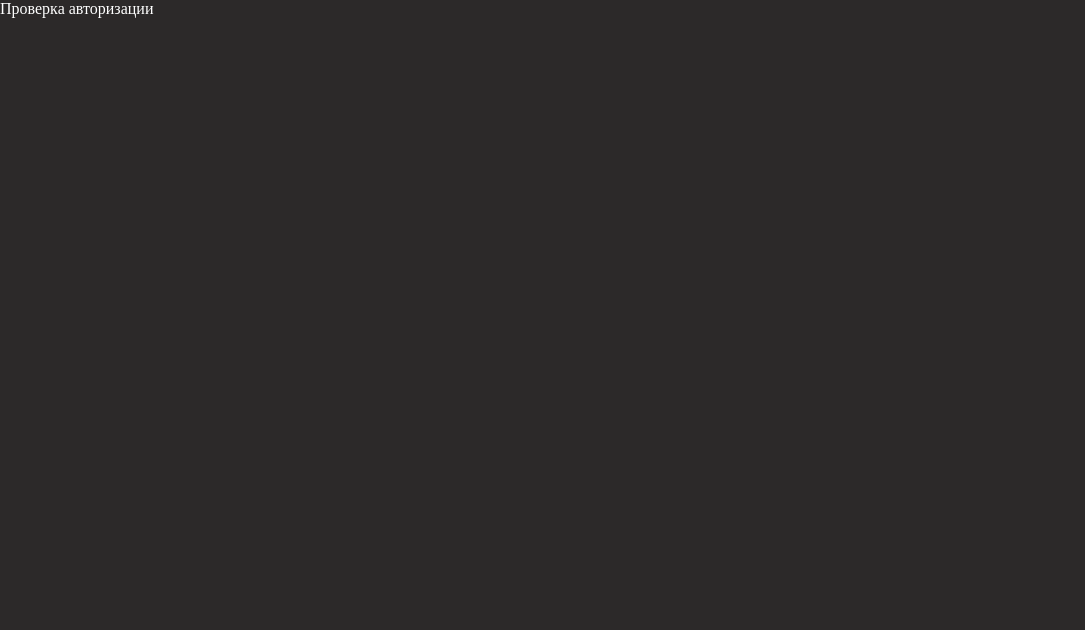
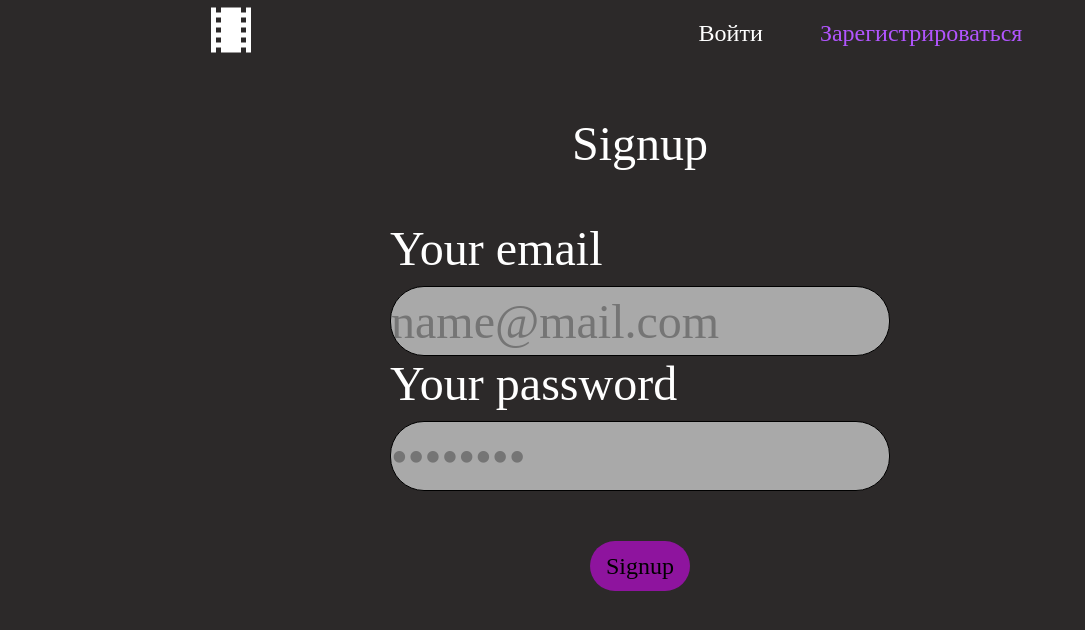
Before and after one commit to Valery-Abmetka/kinopoisk-for-aston, a React (Vite) app: page /signup in a window 1280 px wide. Shown: the top 630 px of the page, without its empty margins (0-1085 px from the left). Built offline with nearby package versions, Linux system fonts and the light colour scheme; no server answers.

Commit message:
feat: add features Authorization

```diff
--- a/src/app/App.tsx
+++ b/src/app/App.tsx
@@ -10,7 +10,7 @@ function App() {
   const isLoadingCheckAuth = useSelector(getIsLoadingAuth);
 
   return isLoadingCheckAuth ? (
-    <h1>Проверка авторизации</h1>
+    <h1>Загрузка</h1>
   ) : (
     <div className="app">
       <Navbar />
--- a/src/app/providers/store/index.tsx
+++ b/src/app/providers/store/index.tsx
@@ -10,6 +10,7 @@ export const store = configureStore({
       serializableCheck: {
         ignoredActions: [
           "auth/signup/fulfilled",
+          "auth/signup/rejected",
           "auth/login/rejected",
           "auth/login/fulfilled",
         ],
--- a/src/features/Authorization/actions/AuthActions.ts
+++ b/src/features/Authorization/actions/AuthActions.ts
@@ -13,7 +13,7 @@ interface User {
 }
 export const signup = createAsyncThunk(
   "auth/signup",
-  async ({ email, password }: User) => {
+  async ({ email, password }: User, { rejectWithValue }) => {
     try {
       const response = await createUserWithEmailAndPassword(
         auth,
@@ -21,8 +21,8 @@ export const signup = createAsyncThunk(
         password,
       );
       return response.user;
-    } catch (err) {
-      throw new Error();
+    } catch (error) {
+      return rejectWithValue(error);
     }
   },
 );
@@ -51,7 +51,7 @@ export const checkAuth = createAsyncThunk(
       if (user && user.email) {
         dispatch(setAuthorized(user.email));
       } else {
-        return rejectWithValue("Вы не авторизованы");
+        return rejectWithValue("Authentication check error");
       }
     });
   },
--- a/src/features/Authorization/slice/Authslice.ts
+++ b/src/features/Authorization/slice/Authslice.ts
@@ -8,10 +8,11 @@ interface AuthState {
   isLoading: boolean;
   error: string | undefined;
 }
+
 const initialState: AuthState = {
   email: null,
   isAuthenticated: false,
-  isLoading: true,
+  isLoading: false,
   error: undefined,
 };
 
@@ -36,9 +37,13 @@ const authSlice = createSlice({
         state.email = action.payload.email;
         state.isAuthenticated = true;
       })
-      .addCase(signup.rejected, (state, action) => {
+
+      //Не смог их типизировать но хотел чтобы показывались именно ошибки FIREBASE
+      //без этого выдавал ошибку
+      // eslint-disable-next-line @typescript-eslint/no-explicit-any
+      .addCase(signup.rejected, (state, action: any) => {
         state.isLoading = false;
-        state.error = action.error.message;
+        state.error = action.payload.code; //"action.payload" относится к типу unknown.
       })
       .addCase(login.pending, (state) => {
         state.isLoading = true;
@@ -49,9 +54,10 @@ const authSlice = createSlice({
         state.email = action.payload.email;
         state.isAuthenticated = true;
       })
-      .addCase(login.rejected, (state, action) => {
+      // eslint-disable-next-line @typescript-eslint/no-explicit-any
+      .addCase(login.rejected, (state, action: any) => {
         state.isLoading = false;
-        state.error = action.error.message;
+        state.error = action.payload.code;
       })
       .addCase(logout.pending, (state) => {
         state.isLoading = true;
@@ -62,9 +68,10 @@ const authSlice = createSlice({
         state.email = null;
         state.isAuthenticated = false;
       })
-      .addCase(logout.rejected, (state, action) => {
+      // eslint-disable-next-line @typescript-eslint/no-explicit-any
+      .addCase(logout.rejected, (state, action: any) => {
         state.isLoading = false;
-        state.error = action.error.message;
+        state.error = action.payload.code;
       })
       .addCase(checkAuth.rejected, (state) => {
         state.isLoading = false;
--- a/src/shared/UI/Form/Form.module.css
+++ b/src/shared/UI/Form/Form.module.css
@@ -35,3 +35,9 @@
   font-size: x-large;
   background-color: rgb(142, 20, 158);
 }
+
+.err {
+  color: red;
+  font-size: xx-large;
+  text-align: center;
+}
--- a/src/shared/UI/Form/Form.tsx
+++ b/src/shared/UI/Form/Form.tsx
@@ -1,9 +1,9 @@
 import { SubmitHandler, useForm } from "react-hook-form";
 import styles from "./Form.module.css";
-import { useDispatch } from "react-redux";
+import { useDispatch, useSelector } from "react-redux";
 import { AppDispatch } from "../../../app/providers/store";
 import { useNavigate } from "react-router";
-import { signup } from "../../../features/Authorization";
+import { getErrorAuth, signup } from "../../../features/Authorization";
 import { login } from "../../../features/Authorization/actions/AuthActions";
 
 interface MyForm {
@@ -16,8 +16,12 @@ interface Props {
 }
 
 export function Form({ page }: Props) {
+  const error = useSelector(getErrorAuth);
+
   const dispatch = useDispatch<AppDispatch>();
+
   const navigate = useNavigate();
+
   const { register, handleSubmit } = useForm<MyForm>({
     defaultValues: {
       email: "",
@@ -77,6 +81,7 @@ export function Form({ page }: Props) {
             className={styles.input}
           />
         </div>
+        {error && <div className={styles.err}>{error}</div>}
         <button className={styles.button} type={"submit"}>
           {page}
         </button>
--- /dev/null
+++ b/src/shared/UI/navbar/authNavBar/AuthNavBar.module.css
@@ -0,0 +1,19 @@
+.navBar {
+  display: flex;
+  justify-content: space-around;
+}
+
+.link {
+  color: #fff;
+  font-size: x-large;
+}
+
+.active {
+  color: rgb(178, 85, 255);
+}
+.navBarLinks {
+  width: 438px;
+  display: flex;
+  align-items: center;
+  justify-content: space-evenly;
+}
--- /dev/null
+++ b/src/shared/UI/navbar/authNavBar/AuthNavBar.tsx
@@ -0,0 +1,45 @@
+import { Link, NavLink } from "react-router-dom";
+import styles from "./AuthNavBar.module.css";
+import cn from "classnames";
+import { logout } from "../../../../features/Authorization/actions/AuthActions";
+import { useDispatch } from "react-redux";
+import { AppDispatch } from "../../../../app/providers/store";
+
+export function AuthNavBar() {
+  const dispatch = useDispatch<AppDispatch>();
+
+  const hanldeLogout = async () => {
+    try {
+      await dispatch(logout());
+    } catch (err) {
+      throw new Error("ошибка запроса");
+    }
+  };
+  return (
+    <div className={styles.navBarLinks}>
+      <NavLink
+        className={({ isActive }) =>
+          cn(styles.link, {
+            [styles.active]: isActive,
+          })
+        }
+        to="/favorites"
+      >
+        Избранное
+      </NavLink>
+      <NavLink
+        className={({ isActive }) =>
+          cn(styles.link, {
+            [styles.active]: isActive,
+          })
+        }
+        to="/history"
+      >
+        История
+      </NavLink>
+      <Link className={styles.link} onClick={hanldeLogout} to="/">
+        Выйти
+      </Link>
+    </div>
+  );
+}
--- /dev/null
+++ b/src/shared/UI/navbar/noAuthNavBar/NoAuthNavBar.module.css
@@ -0,0 +1,19 @@
+.navBar {
+  display: flex;
+  justify-content: space-around;
+}
+
+.link {
+  color: #fff;
+  font-size: x-large;
+}
+
+.active {
+  color: rgb(178, 85, 255);
+}
+.navBarLinks {
+  width: 438px;
+  display: flex;
+  align-items: center;
+  justify-content: space-evenly;
+}
--- /dev/null
+++ b/src/shared/UI/navbar/noAuthNavBar/NoAuthNavBar.tsx
@@ -0,0 +1,30 @@
+import { NavLink } from "react-router-dom";
+import styles from "./NoAuthNavBar.module.css";
+import cn from "classnames";
+
+export function NoAuthNavBar() {
+  return (
+    <div className={styles.navBarLinks}>
+      <NavLink
+        className={({ isActive }) =>
+          cn(styles.link, {
+            [styles.active]: isActive,
+          })
+        }
+        to="/signin"
+      >
+        Войти
+      </NavLink>
+      <NavLink
+        className={({ isActive }) =>
+          cn(styles.link, {
+            [styles.active]: isActive,
+          })
+        }
+        to="/signup"
+      >
+        Зарегистрироваться
+      </NavLink>
+    </div>
+  );
+}
--- a/src/shared/index.ts
+++ b/src/shared/index.ts
@@ -1,7 +1,17 @@
 import { Button } from "./UI/Button/Button";
 import { Form } from "./UI/Form/Form";
 import { AddFavorites } from "./UI/addFavorite/ui/AddFavorits";
+import { AuthNavBar } from "./UI/navbar/authNavBar/AuthNavBar";
+import { NoAuthNavBar } from "./UI/navbar/noAuthNavBar/NoAuthNavBar";
 import { CardLoader } from "./api/CardLoader";
 import { DataLoading } from "./api/DataLoading";
 
-export { Button, DataLoading, AddFavorites, CardLoader, Form };
+export {
+  Button,
+  DataLoading,
+  AddFavorites,
+  CardLoader,
+  Form,
+  AuthNavBar,
+  NoAuthNavBar,
+};
--- a/src/widgest/Navbar/ui/Navbar.tsx
+++ b/src/widgest/Navbar/ui/Navbar.tsx
@@ -3,7 +3,13 @@ import styles from "./Navbar.module.css";
 import cn from "classnames";
 import { MdLocalMovies as HomeIcon } from "react-icons/md";
 
+import { useSelector } from "react-redux";
+import { getIsAuthenticated } from "../../../features/Authorization";
+import { AuthNavBar, NoAuthNavBar } from "../../../shared";
+
 export function Navbar() {
+  const isAuth = useSelector(getIsAuthenticated);
+
   return (
     <nav className={styles.navBar}>
       <NavLink
@@ -16,55 +22,7 @@ export function Navbar() {
       >
         <HomeIcon className={styles.icon} />
       </NavLink>
-      <div className={styles.navBarLinks}>
-        <NavLink
-          className={({ isActive }) =>
-            cn(styles.link, {
-              [styles.active]: isActive,
-            })
-          }
-          to="/signin"
-        >
-          Войти
-        </NavLink>
-        <NavLink
-          className={({ isActive }) =>
-            cn(styles.link, {
-              [styles.active]: isActive,
-            })
-          }
-          to="/signup"
-        >
-          Зарегистрироваться
-        </NavLink>
-      </div>
+      {isAuth ? <AuthNavBar /> : <NoAuthNavBar />}
     </nav>
   );
 }
-//добавить когда зашел Пользователь
-//  <NavLink
-//     className={({ isActive }) =>
-//       cn(
-//         styles.link,
-//         {
-//           [styles.active]: isActive,
-//         },
-//       )
-//     }
-//     to="/favorites"
-//   >
-//     Favorites
-//   </NavLink>
-//   <NavLink
-//     className={({ isActive }) =>
-//       cn(
-//         styles.link,
-//         {
-//           [styles.active]: isActive,
-//         },
-//       )
-//     }
-//     to="/history"
-//   >
-//     History
-//   </NavLink>
```
